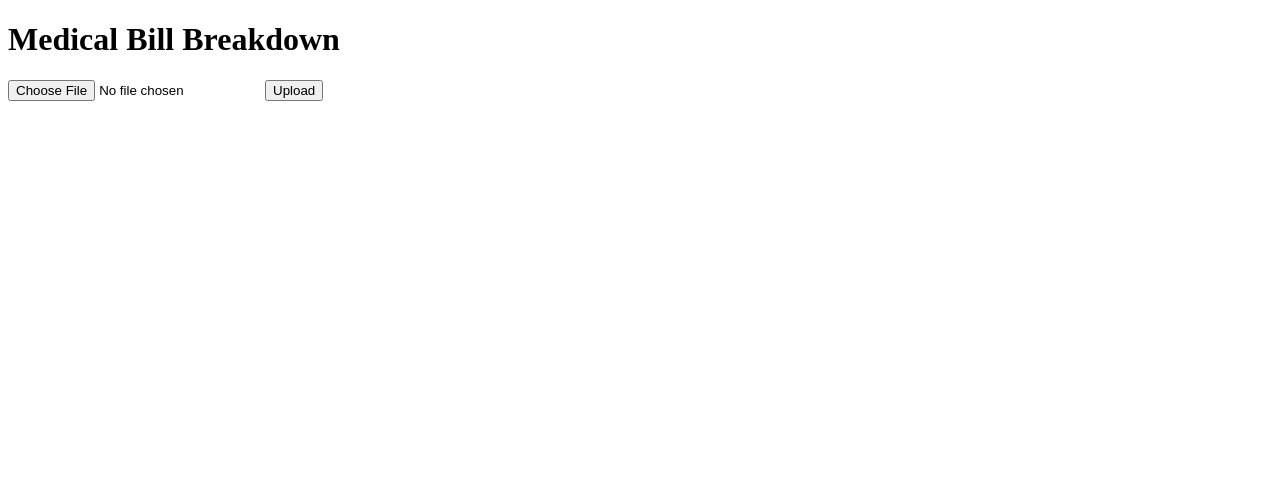
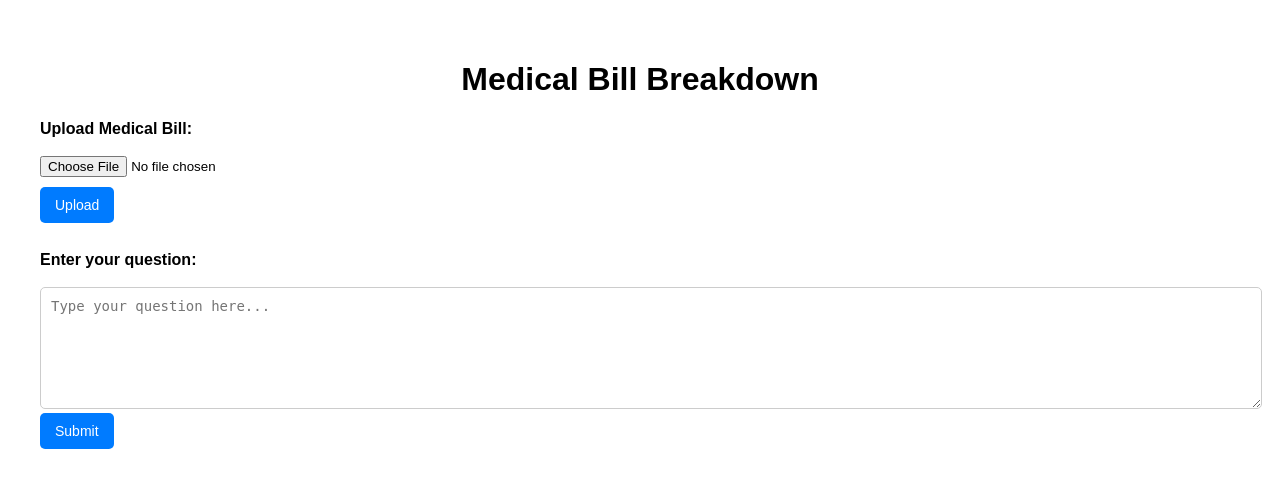
Before and after one commit to anushehchaudry/PocketCare, a Django app: page / in a window 1280 px wide. Shown: the top 488 px of the page. Run offline with Django 4.2, Linux system fonts and the light colour scheme.

Commit message:
Add text box and UI

```diff
--- a/django/example/templates/index.html
+++ b/django/example/templates/index.html
@@ -3,18 +3,76 @@
 <html>
   <head>
     <title>Medical Bill Breakdown</title>
+    <style>
+      body {
+        font-family: Arial, sans-serif;
+        margin: 20px;
+        padding: 20px;
+      }
+      form {
+        margin-bottom: 20px;
+      }
+      label {
+        font-weight: bold;
+        display: block;
+        margin-top: 10px;
+      }
+      textarea {
+        width: 100%;
+        height: 100px;
+        padding: 10px;
+        font-size: 14px;
+        border-radius: 5px;
+        border: 1px solid #ccc;
+      }
+      input[type="file"] {
+        display: block;
+        margin-bottom: 10px;
+      }
+      button {
+        padding: 10px 15px;
+        font-size: 14px;
+        cursor: pointer;
+        background-color: #007bff;
+        color: white;
+        border: none;
+        border-radius: 5px;
+      }
+      button:hover {
+        background-color: #0056b3;
+      }
+    </style>
   </head>
   <body>
-    <h1>Medical Bill Breakdown</h1>
+    <h1 style="text-align: center">Medical Bill Breakdown</h1>
     <form method="post" enctype="multipart/form-data">
       {% csrf_token %}
+      <label for="upload">Upload Medical Bill:</label>
+      <br />
       <input type="file" name="upload" />
       <button type="submit">Upload</button>
+
+      <br /><br />
+
+      <label for="user_text">Enter your question:</label><br />
+      <textarea
+        name="user_text"
+        id="user_text"
+        rows="4"
+        cols="50"
+        placeholder="Type your question here..."
+      ></textarea>
+      <button type="submit">Submit</button>
     </form>
     {% if file_url %}
     <p>
-      File uploaded successfully: <a href="{{ file_url }}">{{ file_url }}</a>
+      <strong
+        >File uploaded successfully:
+        <a href="{{ file_url }}">{{ file_url }}</a></strong
+      >
     </p>
+    {% endif %} {% if user_text %}
+    <p><strong>You entered: {{ user_text }}</strong></p>
     {% endif %}
   </body>
 </html>
--- a/django/example/views.py
+++ b/django/example/views.py
@@ -3,10 +3,16 @@ from django.shortcuts import render
 from django.core.files.storage import FileSystemStorage
 
 def index(request):
-    if request.method == 'POST' and request.FILES['upload']:
-        upload = request.FILES['upload']
-        fss = FileSystemStorage()
-        file = fss.save(upload.name, upload)
-        file_url = fss.url(file)
-        return render(request, 'index.html', {'file_url': file_url})
-    return render(request, 'index.html')
+    file_url = None
+    user_text = None
+
+    if request.method == 'POST':
+        if 'upload' in request.FILES:
+            upload = request.FILES['upload']
+            fss = FileSystemStorage()
+            file = fss.save(upload.name, upload)
+            file_url = fss.url(file)
+
+        user_text = request.POST.get('user_text', '')
+
+    return render(request, 'index.html', {'file_url': file_url, 'user_text': user_text})
```
